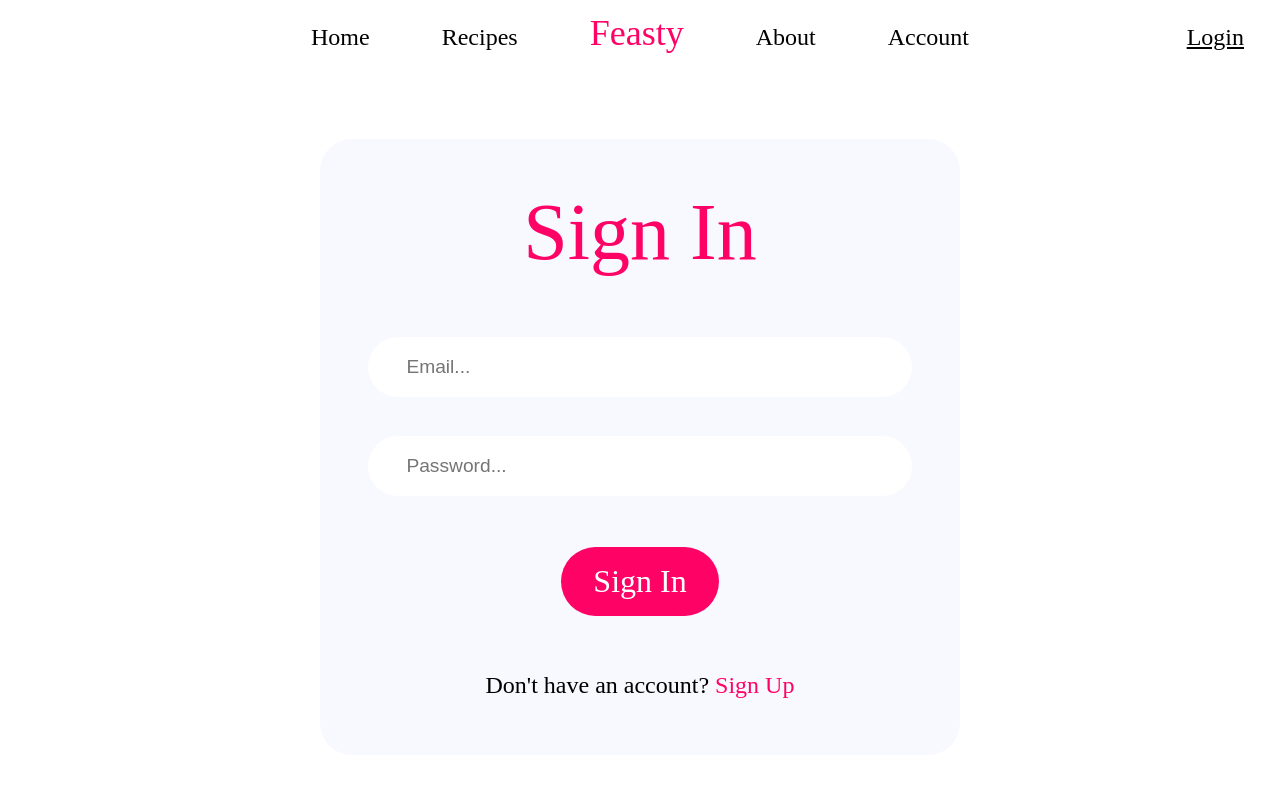
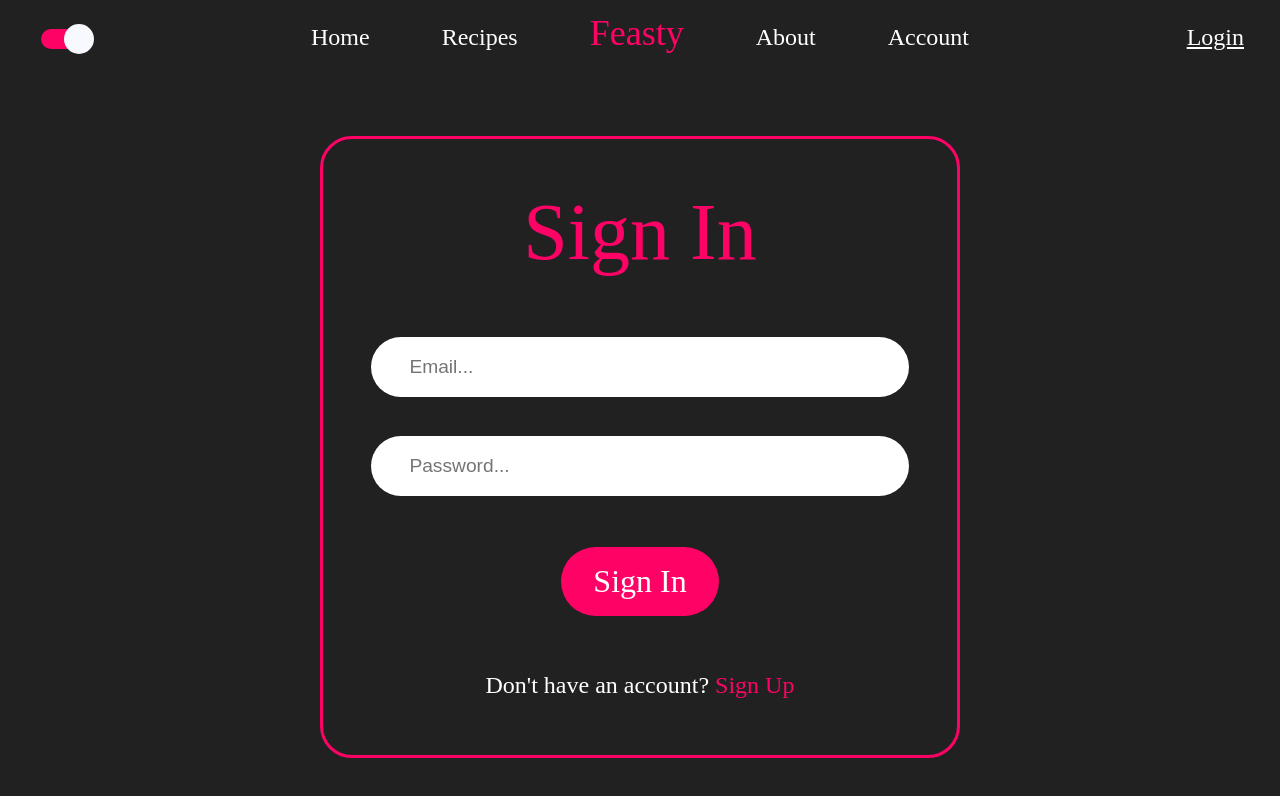
Before and after one commit to calumgould/fashion_website, a React (Create React App) app: page /login in a window 1280 px wide. Shown: the top 796 px of the page. Built offline with nearby package versions, Linux system fonts and the light colour scheme; no server answers; a web font is replaced by a local one.

Commit message:
added dark mode toggle

```diff
--- a/package.json
+++ b/package.json
@@ -14,6 +14,7 @@
     "react-redux": "^7.2.0",
     "react-router-dom": "^5.2.0",
     "react-scripts": "3.4.1",
+    "react-switch": "^5.0.1",
     "redux": "^4.0.5",
     "redux-thunk": "^2.3.0"
   },
--- a/src/App.js
+++ b/src/App.js
@@ -14,7 +14,7 @@ import Login from 'containers/Login';
 import SignUp from 'containers/SignUp';
 
 import 'styles/Main.css';
-import 'index.css';
+import 'styles/index.css';
 
 const history = createBrowserHistory();
 
--- a/src/components/NavBar.js
+++ b/src/components/NavBar.js
@@ -1,16 +1,35 @@
-import React from 'react';
+import React, {useEffect, useState} from 'react';
 import { NavLink } from 'react-router-dom';
 import { connect } from "react-redux";
 import { logoutUser } from "../actions";
+import Switch from 'react-switch';
 
 import 'styles/NavBar.css';
 
 const NavBar = (props) => {
 
+    const [darkMode, setDarkMode] = useState(true)
+
     const handleLogout = () => {
         const { dispatch } = props;
         dispatch(logoutUser());
     };
+
+    useEffect(() => {
+        if(darkMode === true) {
+            document.documentElement.style.setProperty('--primary', '#FF0266')
+            document.documentElement.style.setProperty('--secondary', '#FFFFFF')
+            document.documentElement.style.setProperty('--secondary-inverted', '#000000')
+            document.documentElement.style.setProperty('--background', '#212121')
+            document.documentElement.style.setProperty('--background-inverted', '#FFFFFF')
+        } else {
+            document.documentElement.style.setProperty('--primary', '#FF0266')
+            document.documentElement.style.setProperty('--secondary', '#000000')
+            document.documentElement.style.setProperty('--secondary-inverted', '#FFFFFF')
+            document.documentElement.style.setProperty('--background', '#FFFFFF')
+            document.documentElement.style.setProperty('--background-inverted', '#212121')
+        }
+    }, [darkMode])
 
     const toggleLoginLink = () => {
         if(props.isAuthenticated) {
@@ -41,6 +60,23 @@ const NavBar = (props) => {
     return (
         <div>
             <ul className='nav'>
+                <li className='toggle-button'>
+                    <p id='no-click-label'></p>
+                        <Switch
+                            onChange={(checked) => setDarkMode(checked)}
+                            checked={darkMode}
+                            onColor='#FF0266'
+                            offColor='#D3D3D3'
+                            onHandleColor='#F8F8FF'
+                            offHandleColor='#212121'
+                            checkedIcon={false}
+                            uncheckedIcon={false}
+                            handleDiameter={30}
+                            height={20}
+                            width={48}
+                            aria-labelledby='no-click-label'
+                        />
+                    </li>
                 <li>
                     <NavLink
                     className='link'
--- a/src/index.js
+++ b/src/index.js
@@ -3,7 +3,7 @@ import ReactDOM from 'react-dom';
 import Root from 'Root';
 import * as serviceWorker from 'serviceWorker';
 
-import 'index.css';
+import 'styles/index.css';
 
 ReactDOM.render(
   <React.StrictMode>
--- a/src/styles/Form.css
+++ b/src/styles/Form.css
@@ -7,7 +7,8 @@
     margin: 0 auto;
     padding: 2em 3em;
     border-radius: 2em;
-    background-color: ghostwhite;
+    background-color: var(--background);
+    border: 3px solid var(--primary);
 }
 
 .form-wrapper > input {
--- a/src/styles/Login.css
+++ b/src/styles/Login.css
@@ -11,6 +11,7 @@
     text-align: center;
     font-size: 1.5em;
     margin: 1em 0;
+    color: var(--secondary);
 }
 
 .button-wrapper {
--- a/src/styles/Main.css
+++ b/src/styles/Main.css
@@ -26,7 +26,7 @@ h3 {
     font-size: 3em;
     text-align: center;
     font-weight: 100;
-    color: black;
+    color: var(--secondary);
     margin: 0.5em 0;
 }
 
@@ -42,7 +42,7 @@ p, h4, h5 {
     font-family: var(--body-text);
 }
 
-.button, .button-inverted {
+.button {
     font-family: var(--body-text);
     font-size: 2em;
     padding: 0.5em 1em;
@@ -54,14 +54,9 @@ p, h4, h5 {
 
 .button {
     background-color: var(--primary);
-    color: var(--secondary);
+    color: var(--button-text);
 }
 
 .button:hover, .button-inverted {
     opacity: 0.9;
 }
-
-.button-inverted {
-    background-color: var(--secondary);
-    color: var(--background);
-}
--- a/src/styles/NavBar.css
+++ b/src/styles/NavBar.css
@@ -53,3 +53,9 @@
 .link-active {
     text-decoration: underline;
 }
+
+.toggle-button {
+    left: 0;
+    position: absolute;
+    padding: 1em 1.5em;
+}
--- a/src/index.css
+++ b/src/styles/index.css
@@ -1,13 +1,13 @@
 @font-face {
   font-family: 'Always Sans';
   src: local('Always Sans'), local('AlwaysSans'),
-    url('./assets/fonts/Always_Sans_Font.otf') format('opentype')
+    url('../assets/fonts/Always_Sans_Font.otf') format('opentype')
 }
 
 @font-face {
   font-family: 'Always Script';
   src: local('Always Script'), local('AlwaysScript'),
-    url('./assets/fonts/Always_Script_Font.otf') format('opentype')
+    url('../assets/fonts/Always_Script_Font.otf') format('opentype')
 }
 
 * {
@@ -19,7 +19,15 @@
 :root {
   --primary: #FF0266;
   --secondary: #FFFFFF;
+  --secondary-inverted: #000000;
   --background: #212121;
+  --background-inverted: #FFFFFF;
+  --button-text: #FFFFFF;
   --header-text: 'Always Script';
   --body-text: 'Always Sans';
 }
+
+body {
+  background-color: var(--background);
+  color: var(--secondary);
+}
```
Also changed, not shown: 1 other file (tests, documents, lock files or other folders).
